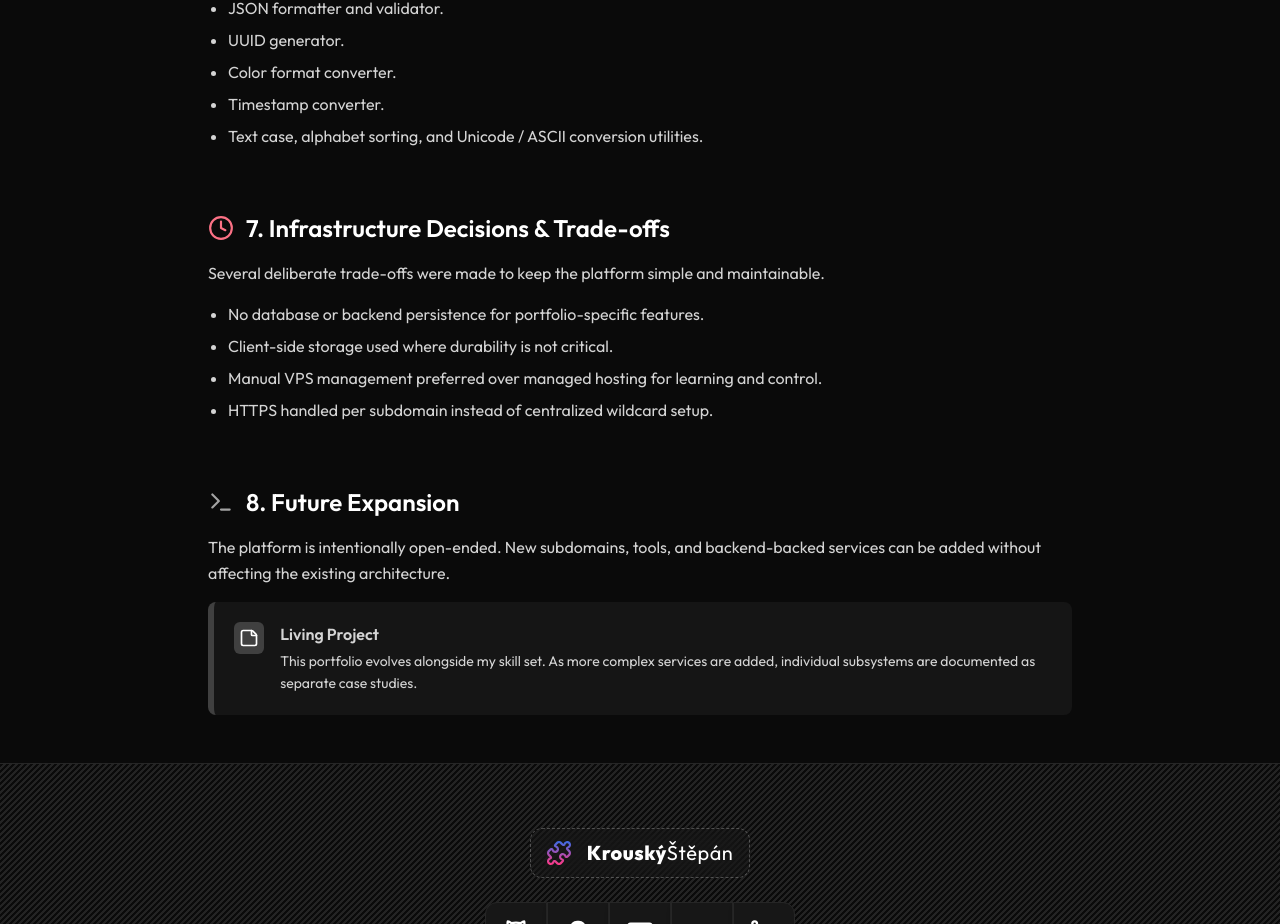
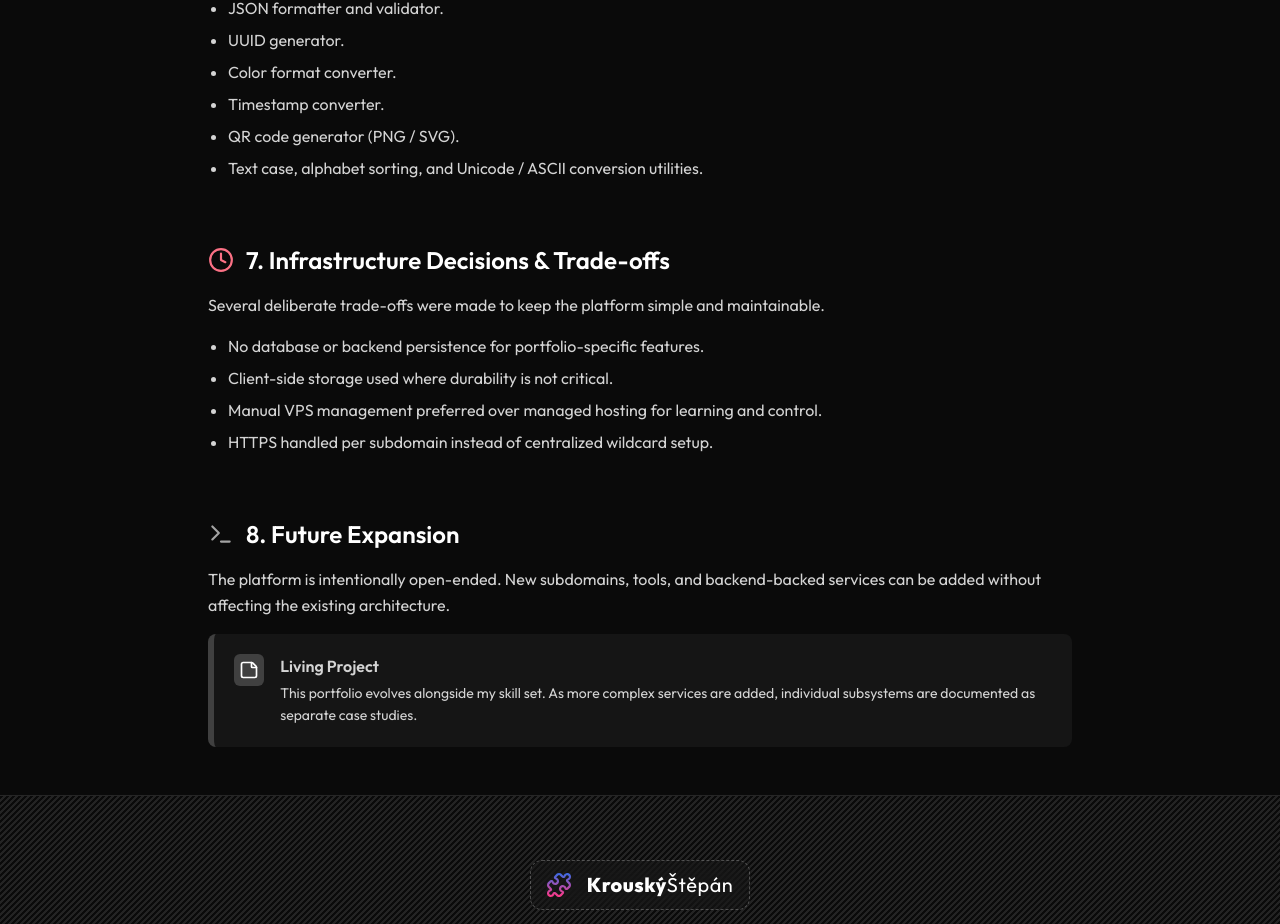
Before and after one commit to krouskystepan/portfolio, a Next.js app: page /projects/portfolio-platform in a window 1280 px wide. Shown: the part 3056-3980 px from the top of the page. Built offline with nearby package versions, Linux system fonts and the light colour scheme.

Commit message:
list qr tool on portfolio case study

```diff
--- a/app/projects/portfolio-platform/page.tsx
+++ b/app/projects/portfolio-platform/page.tsx
@@ -252,6 +252,7 @@ const PortfolioCaseStudyPage = () => {
             'UUID generator.',
             'Color format converter.',
             'Timestamp converter.',
+            'QR code generator (PNG / SVG).',
             'Text case, alphabet sorting, and Unicode / ASCII conversion utilities.'
           ]}
         />
```
